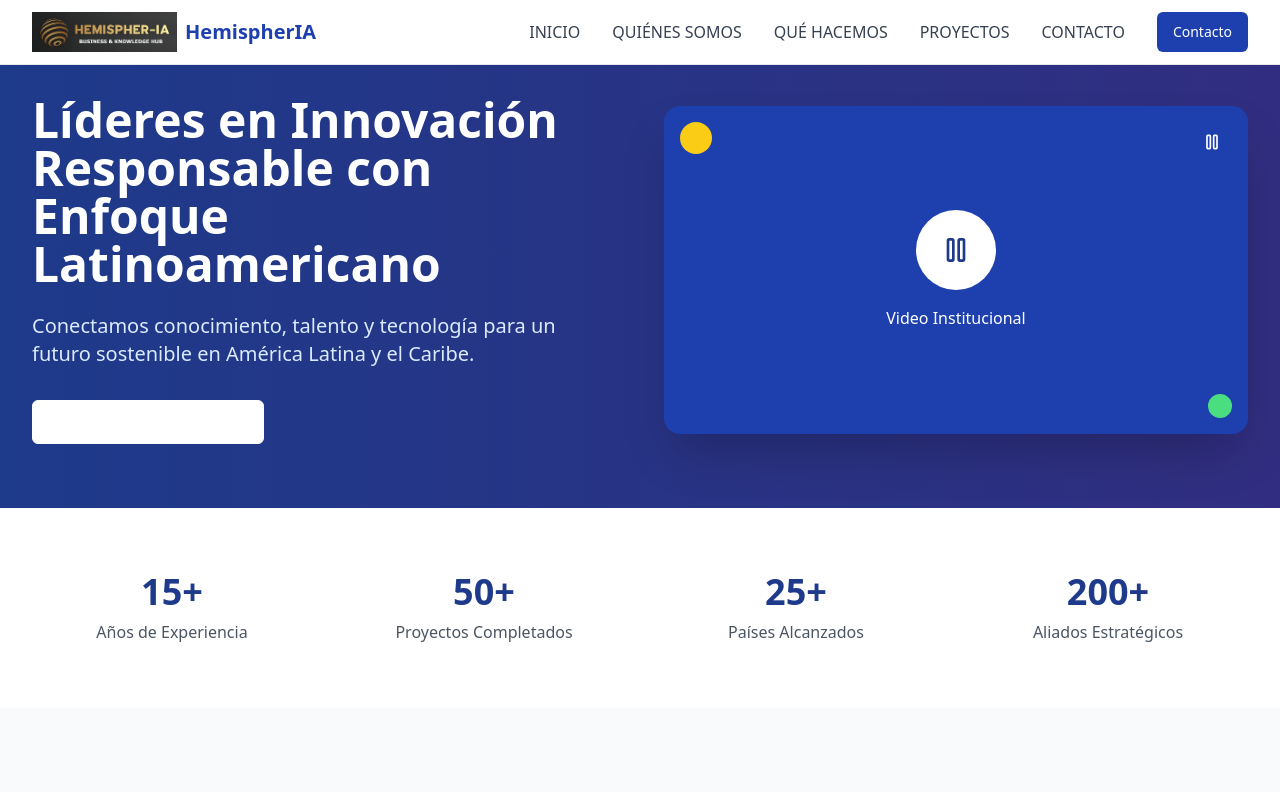
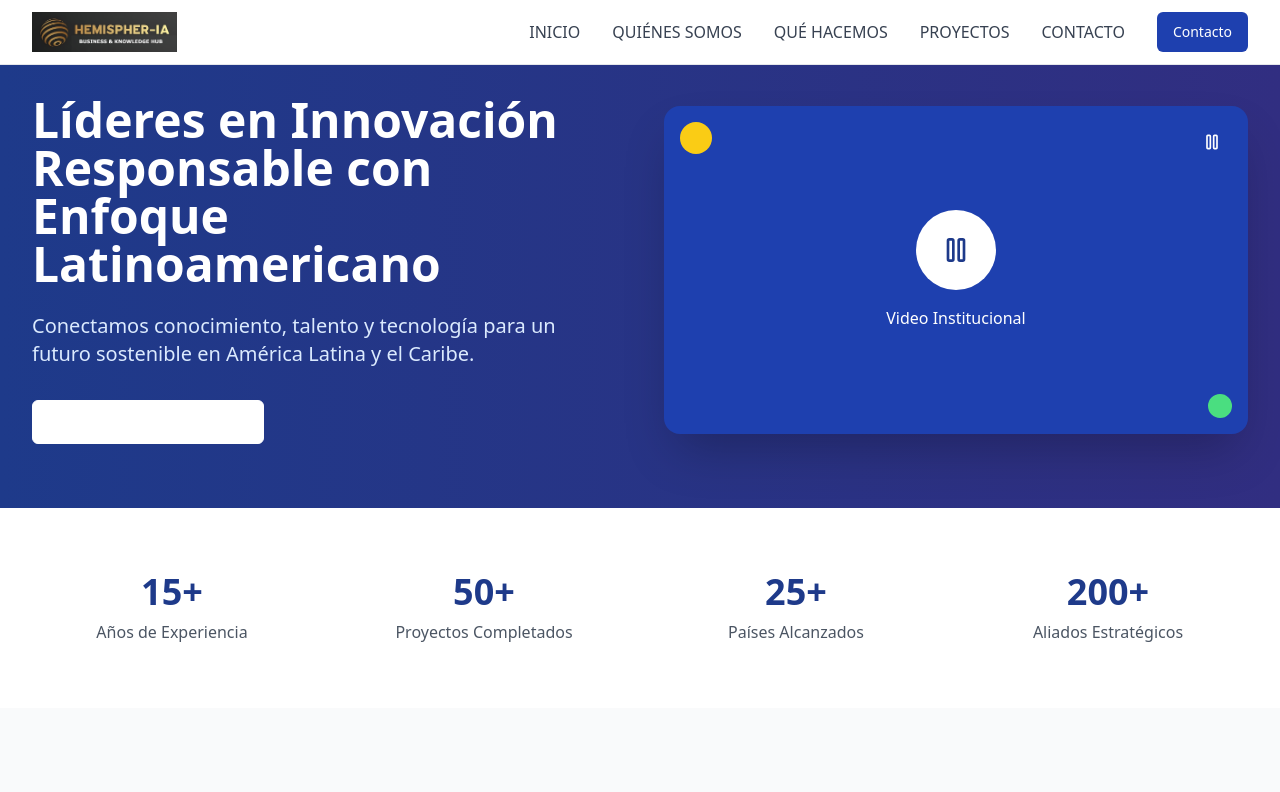
Before and after one commit to webhook-ja/HemispherIA_web, a React (Vite) app: page /about in a window 1280 px wide. Shown: the top 792 px of the page. Built offline with nearby package versions, Linux system fonts and the light colour scheme.

Commit message:
[dyad] Navbar usando solo el logo - wrote 1 file(s)

```diff
--- a/src/components/AnimatedNavbar.tsx
+++ b/src/components/AnimatedNavbar.tsx
@@ -29,7 +29,7 @@ const AnimatedNavbar = () => {
           <motion.div className="flex items-center" whileHover={{ scale: 1.02 }}>
             <button
               type="button"
-              className="flex items-center space-x-2 focus:outline-none"
+              className="flex items-center focus:outline-none"
               onClick={() => navigate("/")}
             >
               <img
@@ -37,9 +37,6 @@ const AnimatedNavbar = () => {
                 alt="HemispherIA"
                 className="h-10 w-auto object-contain"
               />
-              <span className="text-xl font-semibold text-blue-800 hidden sm:inline-flex">
-                HemispherIA
-              </span>
             </button>
           </motion.div>
 
```
